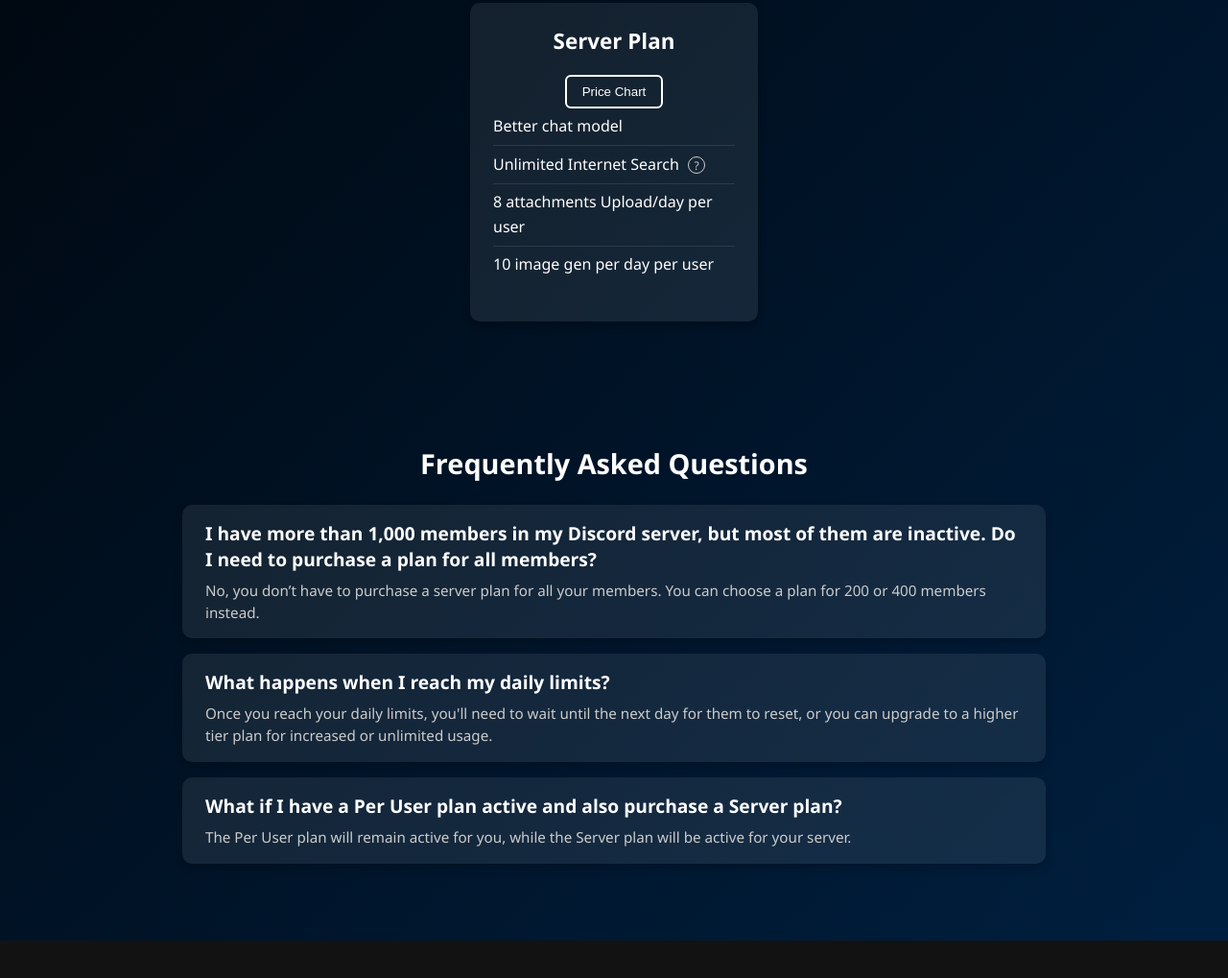
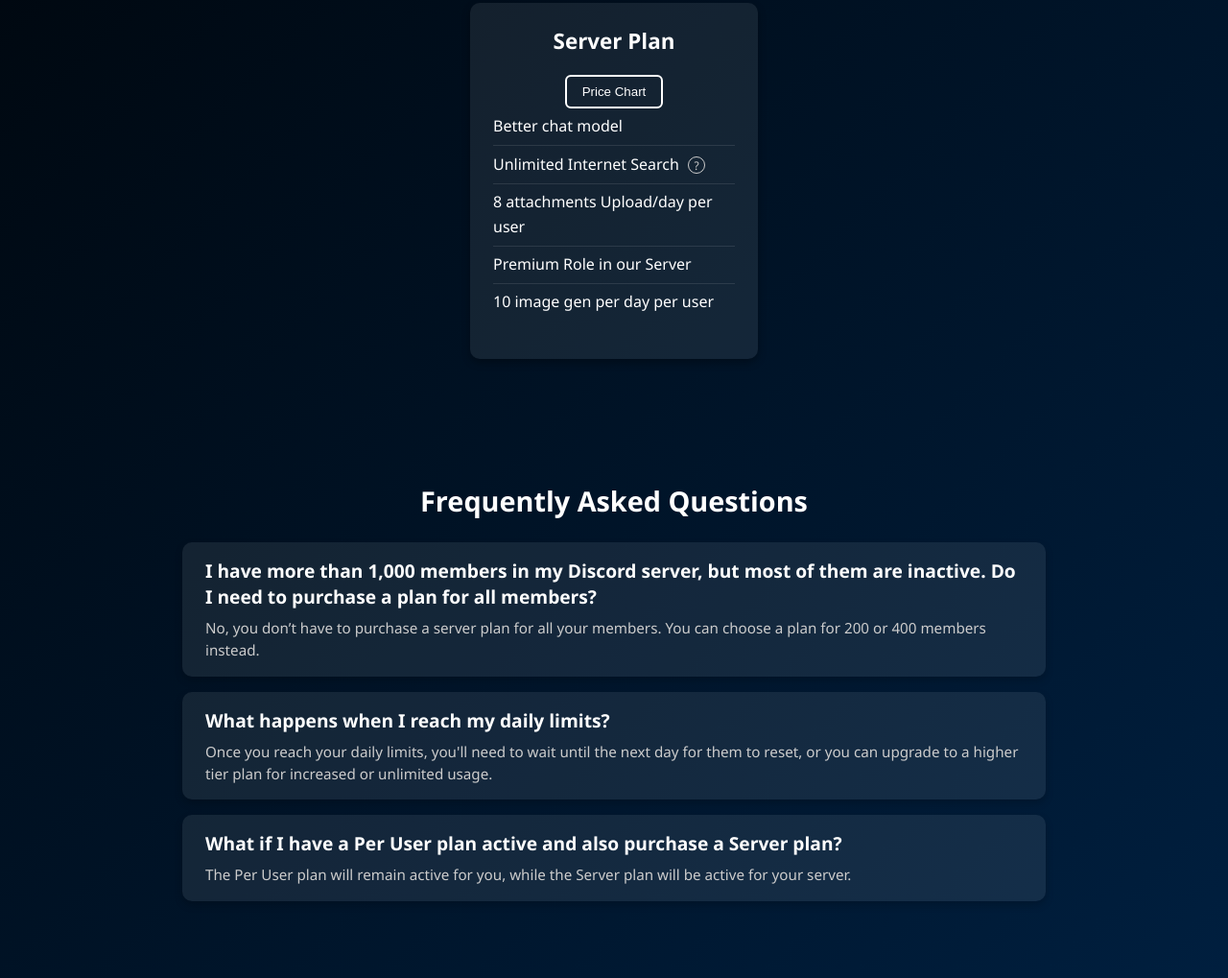
Before and after one commit to alex-coder16/xdev.in, a plain HTML site: page pricing.html in a window 1280 px wide. Shown: the part 837-1856 px from the top of the page at 96% size. Before the commit the page ends 1817 px from the top, so only its background shows below. Drawn offline with Linux system fonts and the light colour scheme.

Commit message:
Update pricing.html

```diff
--- a/pricing.html
+++ b/pricing.html
@@ -419,6 +419,7 @@
           <li>Unlimited Internet Search <span class="tooltip">?<span class="tooltip-text">Basic Internet
                 Search</span></span></li>
           <li>8 attachments Upload/day per user</li>
+          <li>Premium Role in our Server</li>
           <li>10 image gen per day per user</li>
         </ul>
       </div>
```
